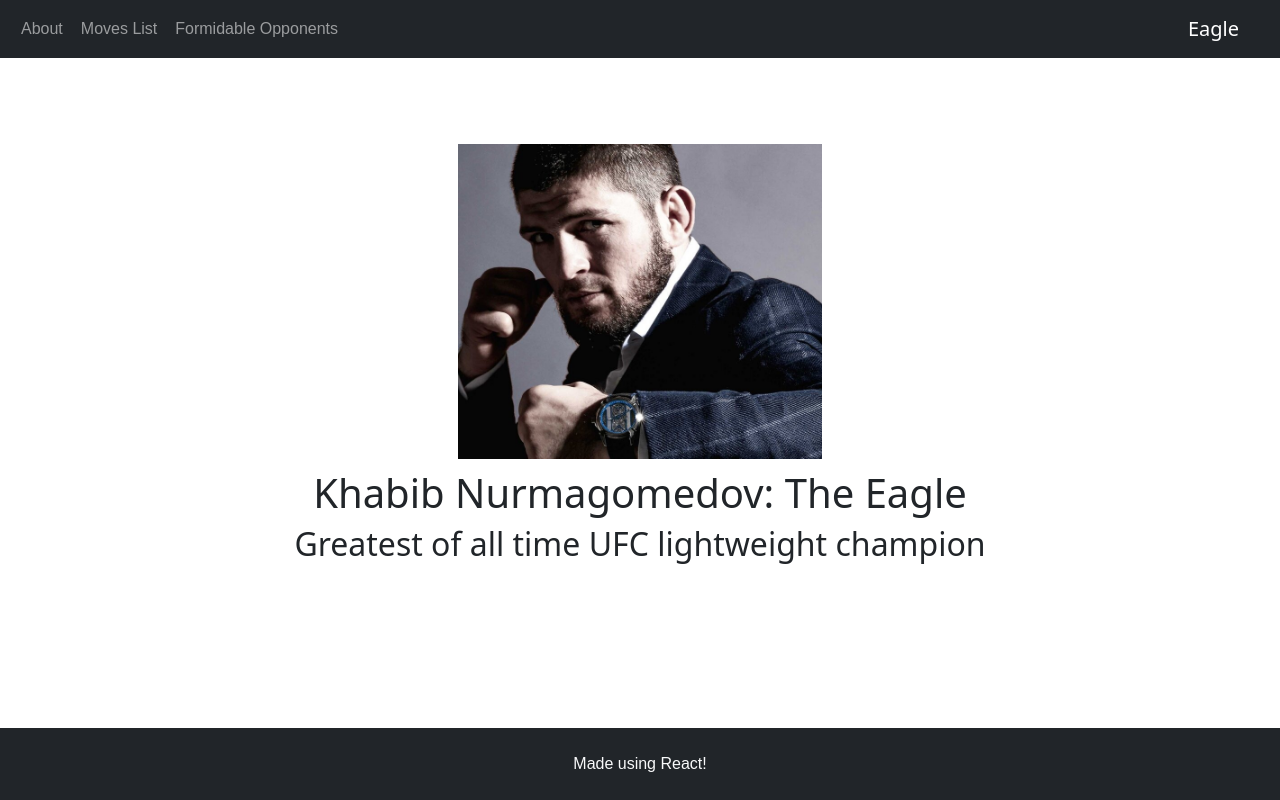
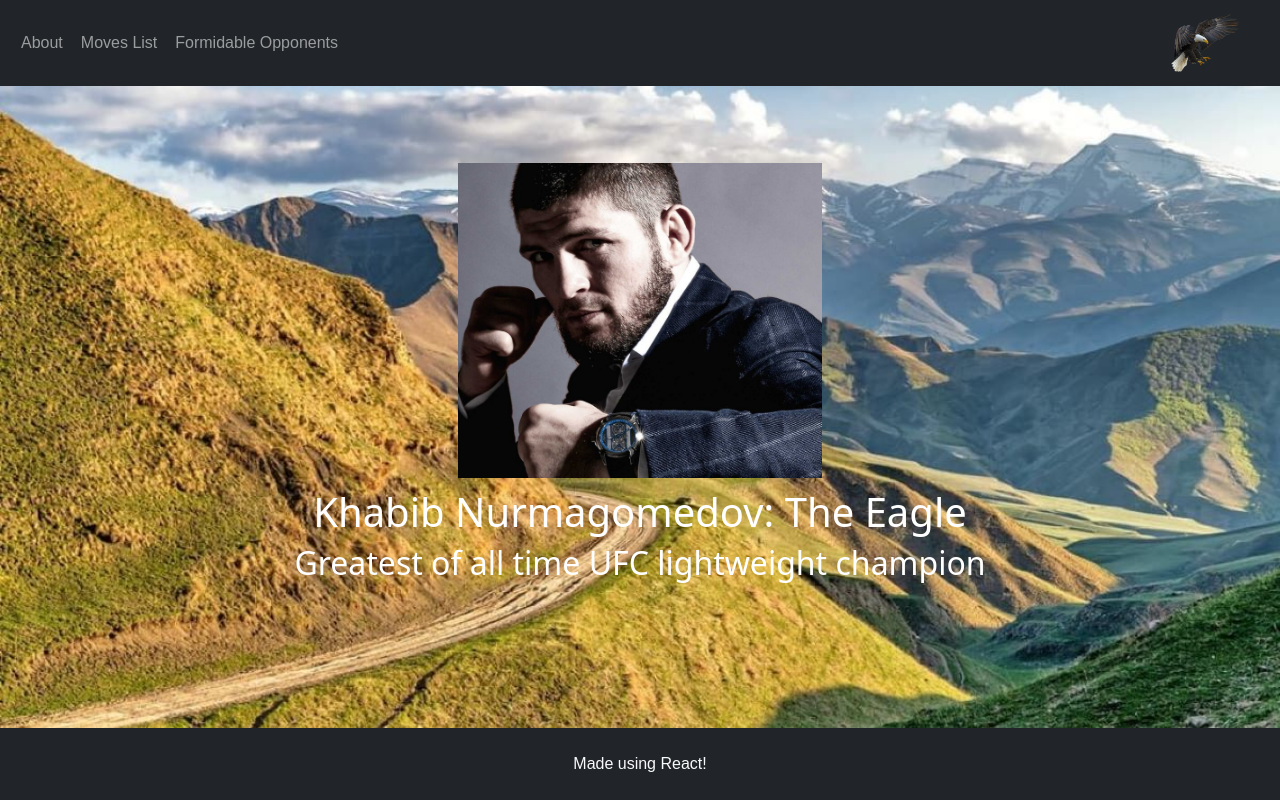
Before and after one commit to NobeenIslam/khabib-page, a React (Create React App) app: page / in a window 1280 px wide. Built offline with nearby package versions, Linux system fonts and the light colour scheme; a web font is replaced by a local one.

Commit message:
Added eagle logo and blurry background

```diff
--- a/public/style.css
+++ b/public/style.css
@@ -2,12 +2,21 @@
     min-height: 100vh;
     display: flex;
     flex-direction: column;
+    color: white;
+
+    background-image: url("./images/dagestan-background-large.jpg");
+    background-repeat: no-repeat;
+    background-size: cover;
 }
 
 .customFont {
     font-family: 'Fighting Spirit TBS', sans-serif;
 }
 
+.nav--logo{
+    height:7.5%;
+    width:7.5%;
+}
 .home--container{
     display: flex;
     flex-direction: column;
--- a/src/App.tsx
+++ b/src/App.tsx
@@ -3,6 +3,7 @@
 import { NavBar } from "./components/NavBar";
 
 function App(): JSX.Element {
+
   return (
     <main>
       <NavBar />
--- a/src/components/NavBar.tsx
+++ b/src/components/NavBar.tsx
@@ -10,7 +10,7 @@
             Formidable Opponents
           </button>
         </div>
-        <div className="navbar-brand btn">Eagle</div>
+        <img src = "images/eagle.png" alt = "" className="navbar-brand nav--logo btn"/>
       </div>
     </nav>
   );
```
Also changed, not shown: public/images/dagestan-background-large.jpg (added).
